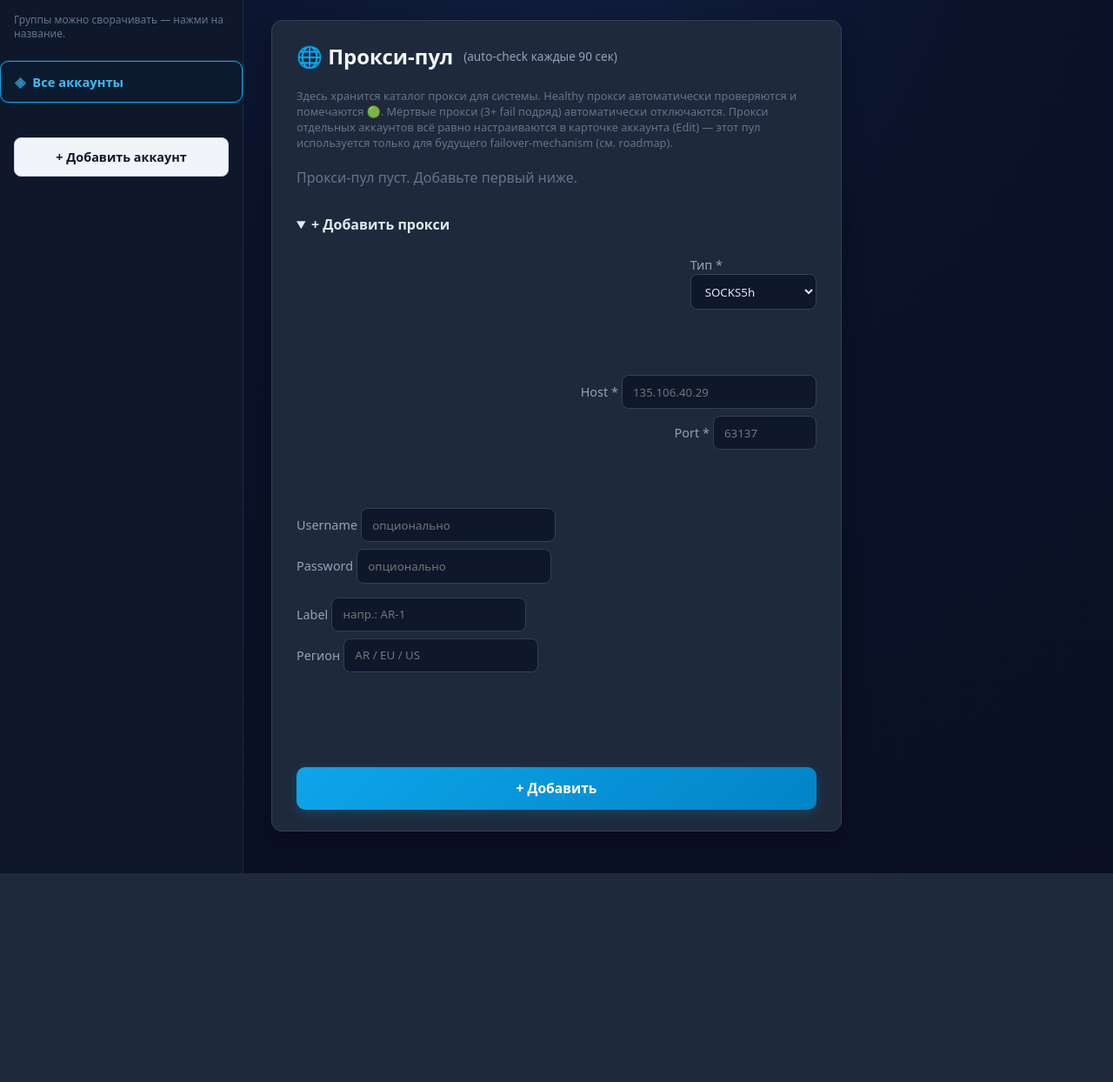
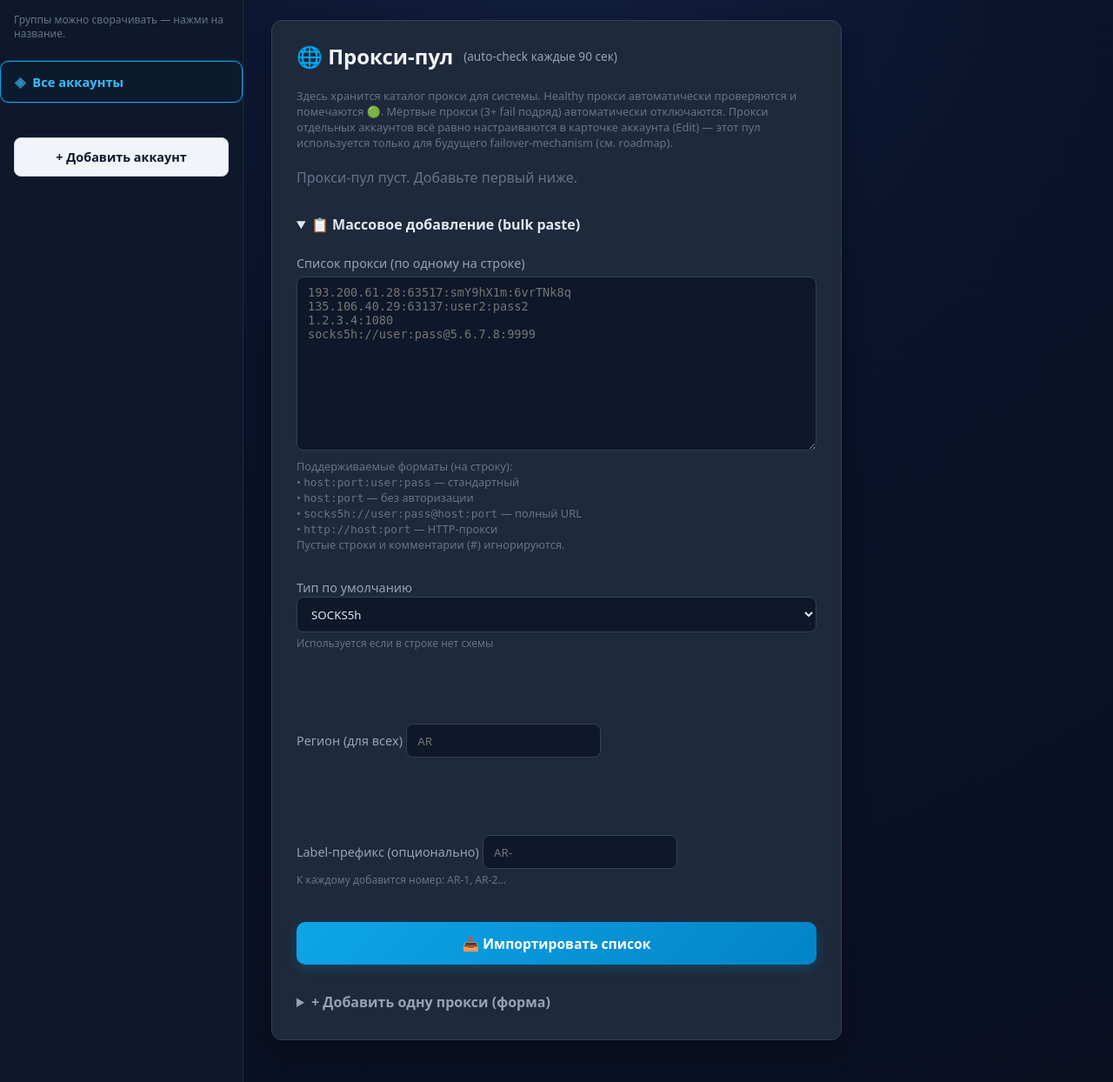
Before and after one commit to Faxajj/GlazAuto, a Python web app: template app/templates/proxies.html in a window 1280 px wide. Shown: the part 118-1362 px from the top of the page at 87% size. Before the commit the page ends 1122 px from the top, so only its background shows below. Run offline with Jinja, Linux system fonts and the light colour scheme; the template is opened without the code that fills it, so the values that code supplies are empty.

Commit message:
Add files via upload

```diff
--- a/app/templates/proxies.html
+++ b/app/templates/proxies.html
@@ -23,6 +23,13 @@
   <div class="alert alert-error">Прокси (host:port:user) уже существует.</div>
   {% elif request.query_params.get('success') == 'added' %}
   <div class="alert alert-success">✅ Прокси добавлен.</div>
+  {% elif request.query_params.get('success') == 'bulk' %}
+  <div class="alert alert-success">
+    📥 Bulk-импорт:
+    <strong>добавлено: {{ request.query_params.get('added', 0) }}</strong>,
+    дубликатов: {{ request.query_params.get('skipped', 0) }},
+    невалидных строк: {{ request.query_params.get('invalid', 0) }}.
+  </div>
   {% elif request.query_params.get('success') == 'deleted' %}
   <div class="alert alert-success">🗑 Прокси удалён.</div>
   {% elif request.query_params.get('success') == 'checked' %}
@@ -102,9 +109,57 @@
   <p style="color:#64748b">Прокси-пул пуст. Добавьте первый ниже.</p>
   {% endif %}
 
-  {# ── Добавление нового прокси ──────────────────────────────────── #}
-  <details {% if not proxies %}open{% endif %} style="margin-top:1.5rem">
-    <summary style="cursor:pointer;font-weight:600;color:#e2e8f0;padding:0.5rem 0">+ Добавить прокси</summary>
+  {# ── BULK-добавление: вставь много прокси одной кучей ─────────── #}
+  <details open style="margin-top:1.5rem">
+    <summary style="cursor:pointer;font-weight:600;color:#e2e8f0;padding:0.5rem 0">
+      📋 Массовое добавление (bulk paste)
+    </summary>
+    <form method="post" action="/admin/proxies/add-bulk" class="form" style="margin-top:1rem">
+      {{ csrf_input(request) }}
+      <div class="form-row">
+        <label for="bulk-list">Список прокси (по одному на строке)</label>
+        <textarea id="bulk-list" name="bulk_list" rows="10" class="textarea-json" required
+          placeholder="193.200.61.28:63517:smY9hX1m:6vrTNk8q
+135.106.40.29:63137:user2:pass2
+1.2.3.4:1080
+socks5h://user:pass@5.6.7.8:9999"></textarea>
+        <p class="form-hint">
+          Поддерживаемые форматы (на строку):<br>
+          • <code>host:port:user:pass</code> — стандартный<br>
+          • <code>host:port</code> — без авторизации<br>
+          • <code>socks5h://user:pass@host:port</code> — полный URL<br>
+          • <code>http://host:port</code> — HTTP-прокси<br>
+          Пустые строки и комментарии (#) игнорируются.
+        </p>
+      </div>
+      <div class="form-row" style="display:flex;gap:0.5rem">
+        <div style="flex:0 0 160px">
+          <label for="bulk-type">Тип по умолчанию</label>
+          <select id="bulk-type" name="default_type" style="width:100%">
+            <option value="socks5h" selected>SOCKS5h</option>
+            <option value="socks5">SOCKS5</option>
+            <option value="http">HTTP</option>
+            <option value="https">HTTPS</option>
+          </select>
+          <p class="form-hint" style="font-size:0.75rem;margin-top:0.25rem">Используется если в строке нет схемы</p>
+        </div>
+        <div style="flex:0 0 120px">
+          <label for="bulk-region">Регион (для всех)</label>
+          <input id="bulk-region" name="region" type="text" placeholder="AR" maxlength="8" />
+        </div>
+        <div style="flex:1">
+          <label for="bulk-label-prefix">Label-префикс (опционально)</label>
+          <input id="bulk-label-prefix" name="label_prefix" type="text" placeholder="AR-" />
+          <p class="form-hint" style="font-size:0.75rem;margin-top:0.25rem">К каждому добавится номер: AR-1, AR-2...</p>
+        </div>
+      </div>
+      <button type="submit" class="btn-primary-lg" style="margin-top:0.75rem">📥 Импортировать список</button>
+    </form>
+  </details>
+
+  {# ── Одиночное добавление (классическая форма) ──────────────────── #}
+  <details style="margin-top:1.5rem">
+    <summary style="cursor:pointer;font-weight:600;color:#94a3b8;padding:0.5rem 0">+ Добавить одну прокси (форма)</summary>
     <form method="post" action="/admin/proxies/add" class="form" style="margin-top:1rem">
       {{ csrf_input(request) }}
       <div class="form-row" style="display:flex;gap:0.5rem;align-items:end">
```
